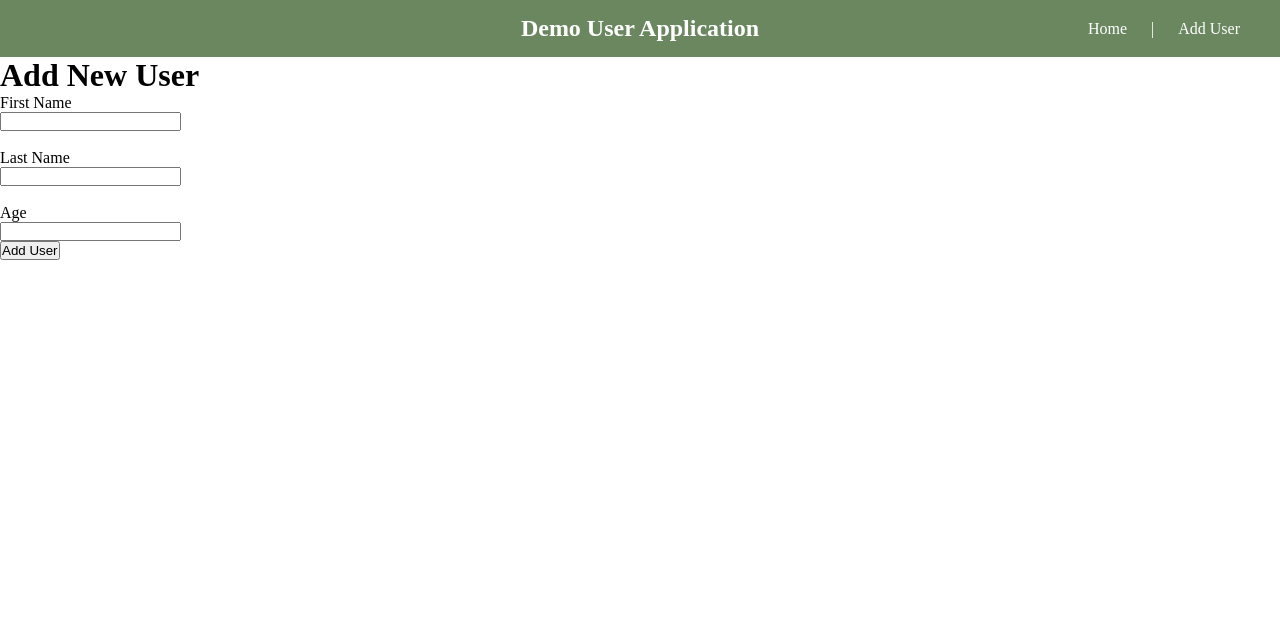
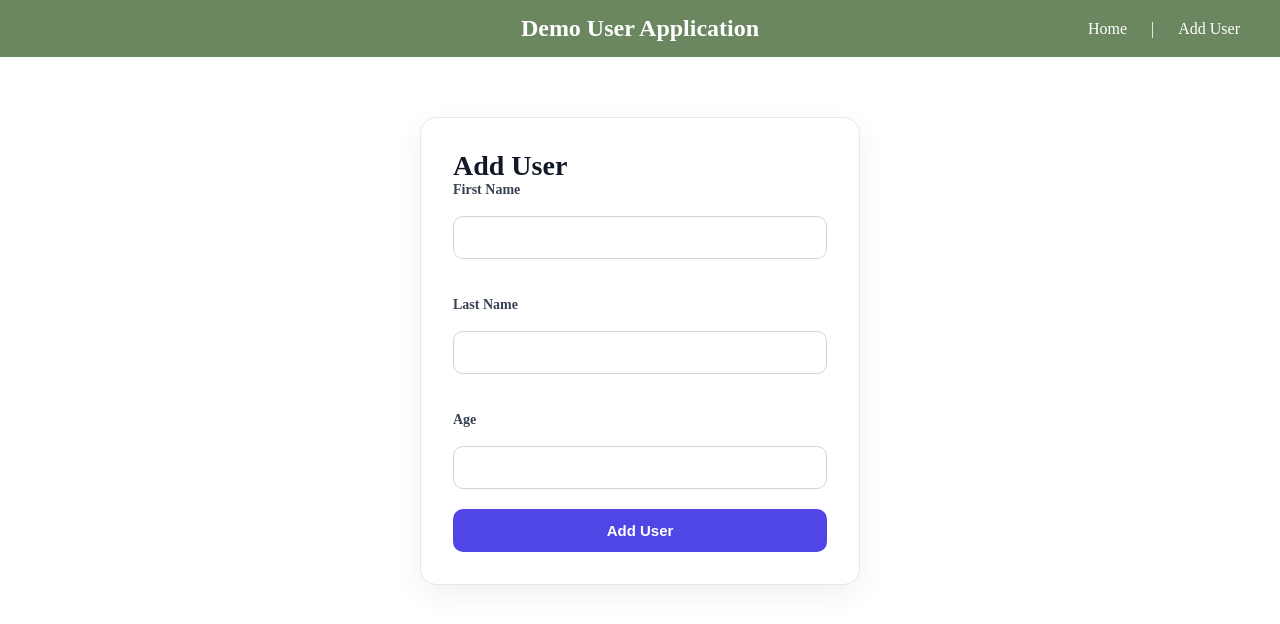
Before and after one commit to hjamil-24/crud_java, a React (Vite) app in the folder frontend/user-application/: page /user-add in a window 1280 px wide. Shown: the top 624 px of the page. Built offline with nearby package versions, Linux system fonts and the light colour scheme.

Commit message:
feat(user-application): Added css for form page

```diff
--- a/frontend/user-application/src/components/UserForm.jsx
+++ b/frontend/user-application/src/components/UserForm.jsx
@@ -1,6 +1,7 @@
 import { useEffect, useState } from "react";
 import { useNavigate, useParams } from "react-router-dom";
 import api, { updateUser, getUser } from "../api/api";
+import '../styles/form.css';
 
 export default function UserForm() {
     const { id } = useParams();
@@ -62,9 +63,10 @@ export default function UserForm() {
 
     return (
         <>
-            <form onSubmit={handleSubmit}>
-                <div>
-                    <label>First Name</label>
+            <form className="form" onSubmit={handleSubmit}>
+                <h2>{isEdit ? 'Update User': 'Add User'}</h2>
+                <div className="form-group">
+                    <label htmlFor="name">First Name</label>
                     <br />
                     <input
                         type="text"
@@ -74,8 +76,8 @@ export default function UserForm() {
                     />
                 </div>
                 <br />
-                <div>
-                    <label>Last Name</label>
+                <div className="form-group">
+                    <label htmlFor="name">Last Name</label>
                     <br />
                     <input
                         type="text"
@@ -85,8 +87,8 @@ export default function UserForm() {
                     />
                 </div>
                 <br />
-                <div>
-                    <label>Age</label>
+                <div className="form-group">
+                    <label htmlFor="age">Age</label>
                     <br />
                     <input
                         type="number"
--- a/frontend/user-application/src/pages/FormPage.jsx
+++ b/frontend/user-application/src/pages/FormPage.jsx
@@ -3,7 +3,6 @@ import UserForm from "../components/UserForm";
 export default function FormPage() {
     return (
         <div>
-            <h1>Add New User</h1>
             <UserForm />
         </div>
     );
--- /dev/null
+++ b/frontend/user-application/src/styles/form.css
@@ -0,0 +1,89 @@
+.form {
+  width: min(100% - 32px, 440px);
+  margin: 60px auto;
+  padding: 32px;
+  background-color: #fff;
+  border: 1px solid #e5e7eb;
+  border-radius: 16px;
+  box-shadow: 0 10px 30px rgba(0, 0, 0, 0.06);
+}
+
+.form h2 {
+  margin: 0;
+  color: #111827;
+  font-size: 28px;
+  font-weight: 700;
+}
+
+.form-group {
+  margin-bottom: 20px;
+}
+
+.form-group label {
+  display: block;
+  /* margin-bottom: 8px; */
+  color: #374151;
+  font-size: 14px;
+  font-weight: 600;
+}
+
+.form-group input {
+  width: 100%;
+  box-sizing: border-box;
+  padding: 12px 14px;
+  border: solid 1px #d1d5db;
+  border-radius: 10px;
+  background-color: #fff;
+  color: #111827;
+  font-size: 15px;
+  outline: none;
+  transition: border-color 0.2s, box-shadow 0.2s;
+}
+
+.form-group input:hover {
+  border-color: #9ca3af;
+}
+
+.form-group input:focus {
+  border-color: #6366f1;
+  box-shadow: 0 0 0 3px rgba(99, 102, 41, 0.15);
+}
+
+.form button {
+  width: 100%;
+  padding: 13px 16px;
+  border: 0;
+  border-radius: 10px;
+  background-color: #4f46e5;
+  color: white;
+  font-size: 15px;
+  font-weight: 600;
+  cursor: pointer;
+  transition: background-color 0.3s, transform 0.1s;
+}
+
+.form button:hover {
+  background-color: #4338ca
+}
+
+.form button:active {
+  transform: translateY(1px);
+}
+
+.form button:focus-visible {
+  outline: 3px solid rgba(79, 70, 229, 0.3);
+  outline-offset: 2px;
+}
+
+/* For smaller screens */
+@media (max-width: 480px) {
+  .form {
+    margin: 24px auto;
+    padding: 24px;
+    border-radius: 12px;
+  }
+
+  .form h2 {
+    font-size: 24px;
+  }
+}
```
